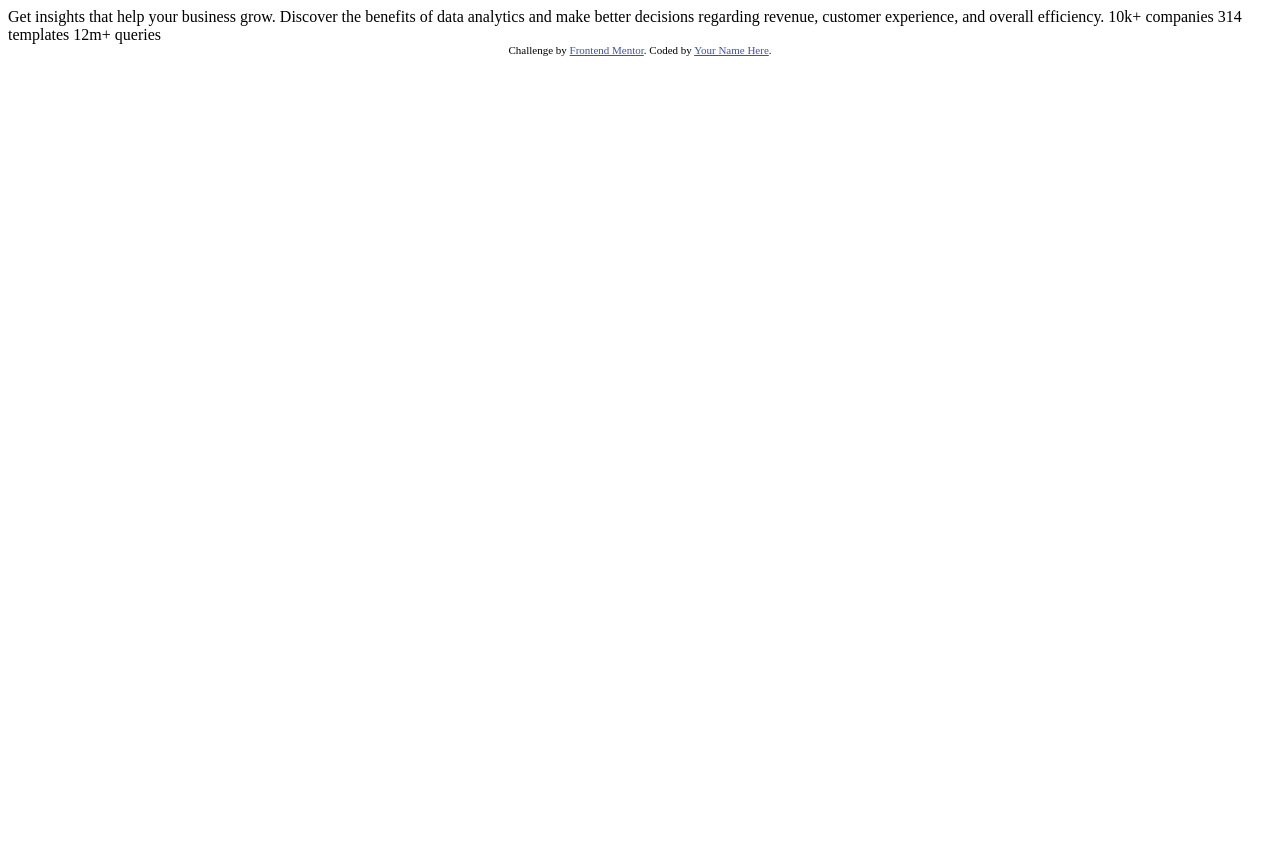
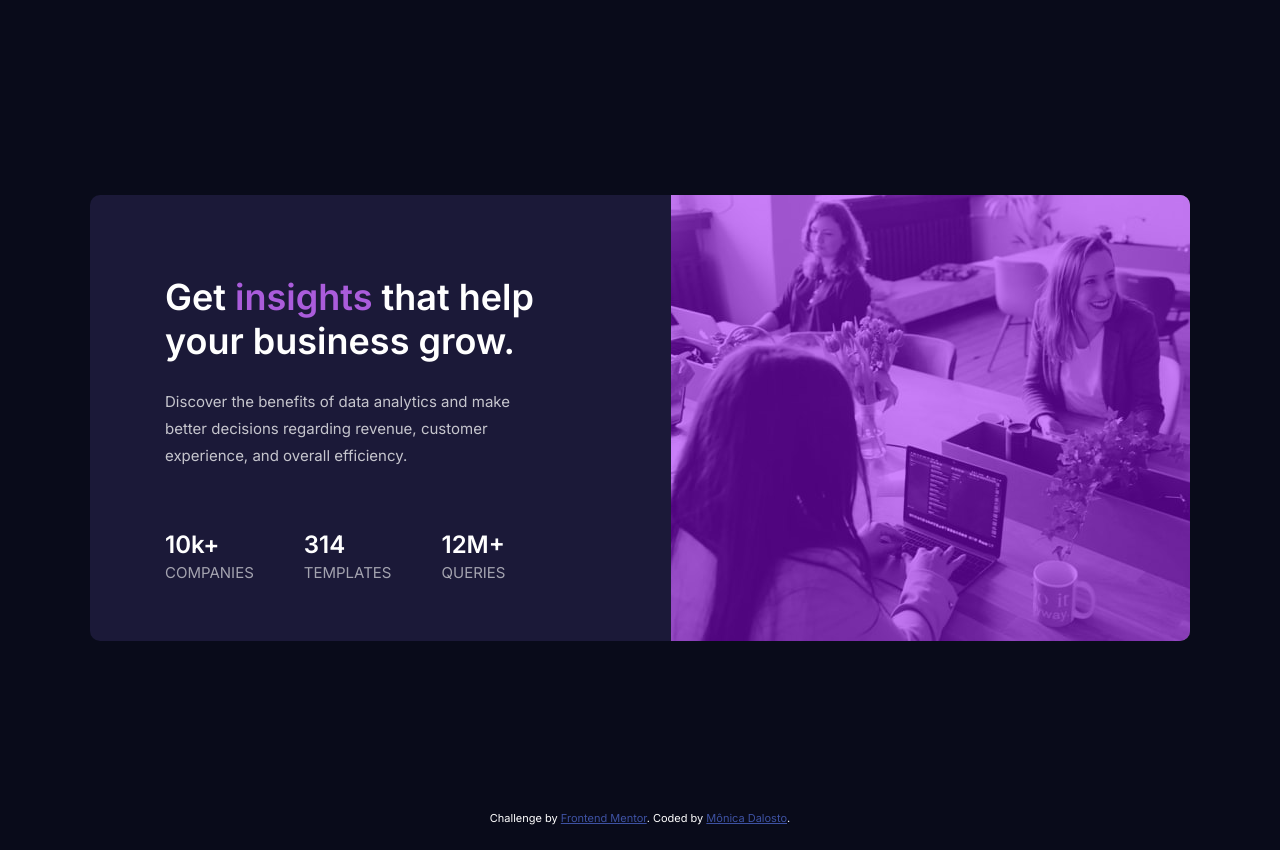
Before and after one commit to MonicaDalosto/frontend-mentor-challenge04-stats-preview-card-component, a plain HTML site: page index.html in a window 1280 px wide. Before the commit the page ends 800 px from the top, so only its background shows below. Drawn offline with Linux system fonts and the light colour scheme.

Commit message:
Finished challenge

```diff
--- a/index.html
+++ b/index.html
@@ -8,26 +8,56 @@
 
   <title>Frontend Mentor | Stats preview card component</title>
 
-  <!-- Feel free to remove these styles or customise in your own stylesheet 👍 -->
-  <style>
-    .attribution { font-size: 11px; text-align: center; }
-    .attribution a { color: hsl(228, 45%, 44%); }
-  </style>
+  <link rel="preconnect" href="https://fonts.googleapis.com">
+  <link rel="preconnect" href="https://fonts.gstatic.com" crossorigin>
+  <link href="https://fonts.googleapis.com/css2?family=Inter:wght@400;700&display=swap" rel="stylesheet">
+
+  <link rel="stylesheet" href="style.css">
+
 </head>
 <body>
+  <main class="container">
 
-  Get insights that help your business grow.
+      <div class="img-container">
+        <div class="img-cover"></div>
+        <!-- <img src="images/image-header-mobile.jpg" alt="Some women seated at a desk, with laptops"> -->
+        </div>
+      </div>
 
-  Discover the benefits of data analytics and make better decisions regarding revenue, customer
-  experience, and overall efficiency.
+    <div class="text-container">
+      <div class="informative-container">
+        <h1>Get <span>insights</span> that help your business grow.</h1>
+        <p class="description">
+          Discover the benefits of data analytics and make better decisions regarding revenue, customer
+          experience, and overall efficiency.
+        </p>
+      </div>
 
-  10k+ companies
-  314 templates
-  12m+ queries
+      <div class="stats-container">
+        <div class="companies">
+          <h3>10k+</h3>
+          <p>companies</p>
+        </div>
+        <div class="templates">
+          <h3>314</h3>
+          <p>templates</p>
+        </div>
+        <div class="queries">
+          <h3>12m+</h3>
+          <p>queries</p>
+        </div>
+      </div>
 
-  <div class="attribution">
-    Challenge by <a href="https://www.frontendmentor.io?ref=challenge" target="_blank">Frontend Mentor</a>.
-    Coded by <a href="#">Your Name Here</a>.
-  </div>
+    </div>
+
+  </main>
+
+  <footer>
+    <div class="attribution">
+      Challenge by <a href="https://www.frontendmentor.io?ref=challenge" target="_blank">Frontend Mentor</a>.
+      Coded by <a href="https://github.com/MonicaDalosto" target="_blank">Mônica Dalosto</a>.
+    </div>
+  </footer>
+
 </body>
 </html>
--- /dev/null
+++ b/style.css
@@ -0,0 +1,175 @@
+@import url('https://fonts.googleapis.com/css2?family=Inter:wght@400;500;600;700&display=swap');
+/* Weights: 400, 700 - I added the 500 also; */
+@import url('https://fonts.googleapis.com/css2?family=Lexend+Deca&display=swap');
+/* Weights: 400 */
+
+/*
+### Body Copy
+- Font size: 15px
+*/
+
+:root {
+  /* Primary Colors: */
+  --color-dark-blue-mainbg: hsl(233, 47%, 7%);
+  --color-dark-desaturated-blue-cardbg: hsl(244, 38%, 16%);
+  --color-soft-violet-accent: hsl(277, 64%, 61%);
+  --color-transparent-violet-imgcover: hsla(277, 95%, 50%, 0.5); /* I couldn't find the correct color*/
+
+  /* Neutral Colors: */
+  --color-white-mainhd-stats: hsl(0, 0%, 100%);
+  --color-transparent-white-mainp: hsla(0, 0%, 100%, 0.75);
+  --color-slightly-transparent-white-stat-headings: hsla(0, 0%, 100%, 0.6);
+
+  --font-Inter: 'Inter', sans-serif;
+  --font-Lexend-Deca: 'Lexend Deca', sans-serif;
+}
+
+* {
+  margin: 0;
+  padding: 0;
+}
+
+body {
+  color: var(--color-white-mainhd-stats);
+  background-color: var(--color-dark-blue-mainbg);
+  display: flex;
+  flex-direction: column;
+  text-align: center;
+  height: 100vh;
+  font-family: var(--font-Inter);
+  padding: 25px;
+}
+
+.container {
+  max-width: 325px;
+  height: 800px;
+  margin: auto;
+  background-color: var(--color-dark-desaturated-blue-cardbg);
+  border-radius: 10px;
+  /* box-shadow: 0 0 5px 5px rgba(0, 0, 0, 0.200); */
+}
+
+.img-container {
+  background-image: url(images/image-header-mobile.jpg);
+  width: 100%;
+  height: 238.531px;
+  background-size: cover;
+  max-width: 325px;
+  border-radius: 10px 10px 0 0;
+}
+
+.img-cover {
+  background-color: var(--color-transparent-violet-imgcover);
+  z-index: 1;
+  height: 100%;
+  border-radius: 10px 10px 0 0;
+}
+
+.text-container {
+  padding: 25px 20px 20px;
+  height: 561px;
+  box-sizing: border-box;
+  display: flex;
+  flex-direction: column;
+  justify-content: space-around;
+}
+
+h1, h3 {
+  color: var(--color-white-mainhd-stats);
+  font-weight: 600;
+}
+
+h1 {
+  font-size: 28px;
+  margin: 15px;
+}
+
+h1 span {
+  color: var(--color-soft-violet-accent);
+}
+
+h3 {
+  font-size: 24px;
+}
+
+.queries h3 {
+  text-transform: uppercase;
+}
+
+p {
+  line-height: 1.8;
+  font-size: 15px;
+}
+
+p.description {
+  color: var(--color-transparent-white-mainp);
+  margin: 15px;
+}
+
+.stats-container p {
+  color: var(--color-slightly-transparent-white-stat-headings);
+  text-transform: uppercase;
+}
+
+.stats-container div {
+  margin: 25px;
+}
+
+.attribution {
+  font-size: 11px;
+  text-align: center;
+}
+
+.attribution a {
+  color: hsl(228, 45%, 44%);
+}
+
+@media screen and (min-width: 950px) {
+  .container {
+    max-width: 1100px;
+    max-height: 446px;
+    display: flex;
+    flex-direction: row-reverse;
+  }
+
+  .img-container {
+    background-image: url(images/image-header-desktop.jpg);
+    background-size: cover;
+    max-width: 540px;
+    width: 540px;
+    height: 100%;
+    border-radius: 0 10px 10px 0;
+  }
+
+  .img-cover {
+    border-radius: 0 10px 10px 0;
+  }
+
+  .text-container {
+    width: 600px;
+    padding: 50px;
+    max-height: 446px;
+    text-align: left;
+  }
+
+  .informative-container {
+    width: 440px;
+  }
+
+  .stats-container {
+    display: flex;
+  }
+
+  .stats-container div {
+    margin: 25px 25px 0 25px;
+  }
+
+  h1 {
+    font-size: 36px;
+    margin: 25px;
+  }
+
+  p.description {
+    margin: 25px;
+  }
+}
```
Also changed, not shown: 1 other file.
